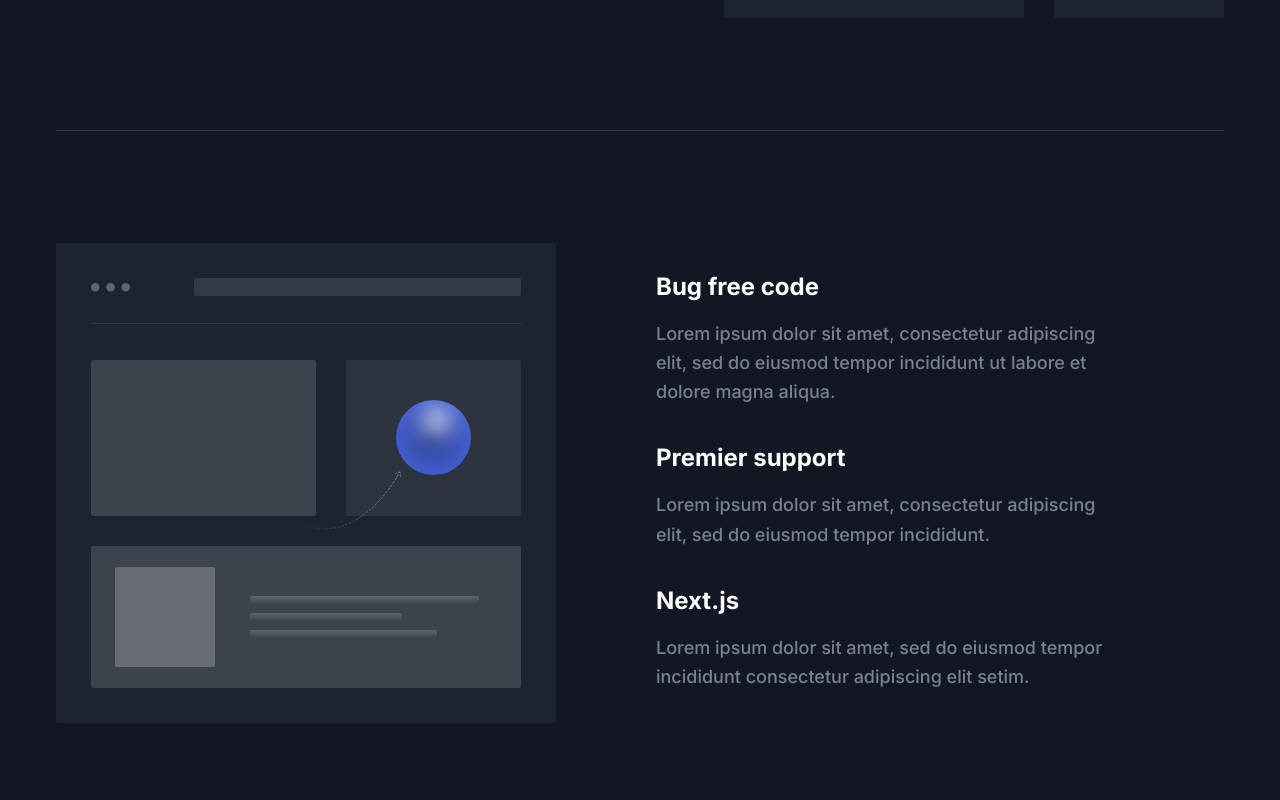
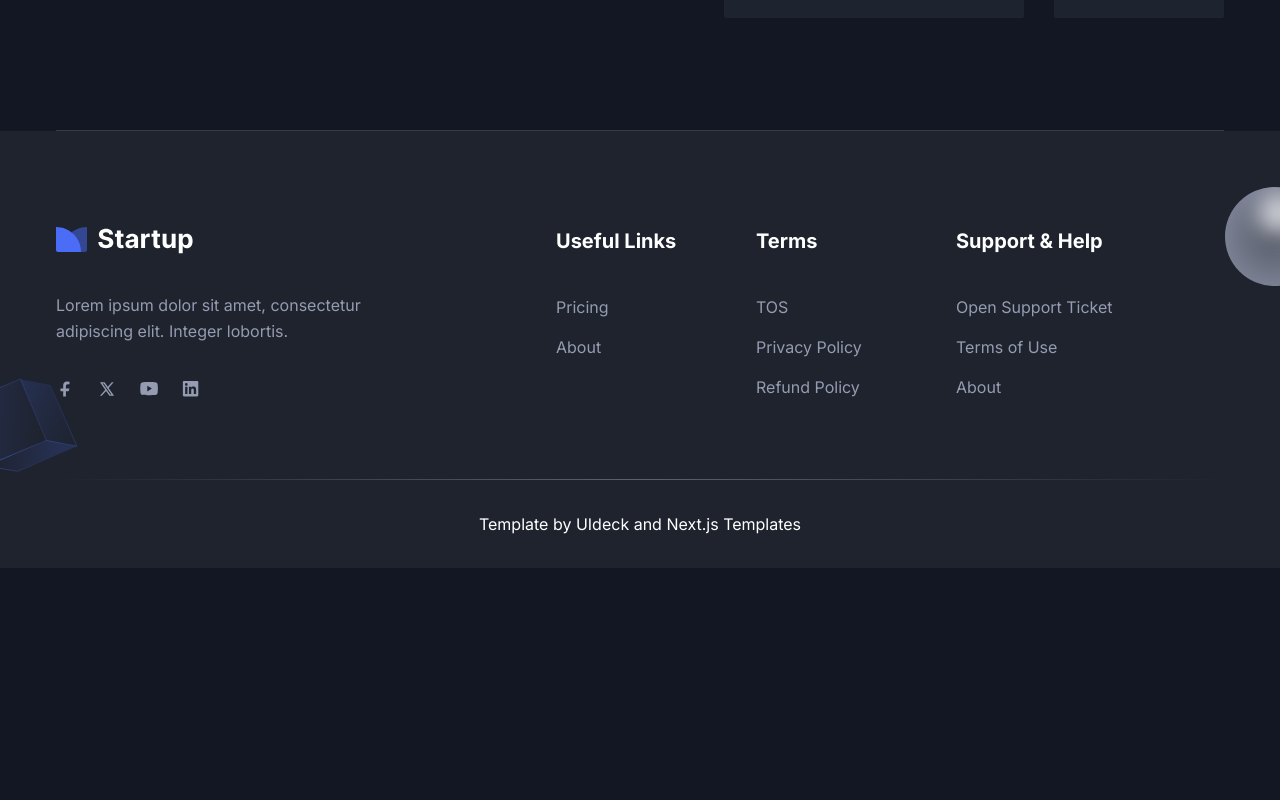
Before and after one commit to d33sf0m33/company-landing, a Next.js app: page /about in a window 1280 px wide. Shown: the part 880-1680 px from the top of the page. After the commit the page ends 1448 px from the top, so only its background shows below. Built offline with nearby package versions, Linux system fonts and the light colour scheme.

Commit message:
chore(Другое): Удаление компонента AboutSectionTwo и связанных изображений

```diff
--- a/src/app/about/page.tsx
+++ b/src/app/about/page.tsx
@@ -1,5 +1,4 @@
 import AboutSectionOne from "@/components/About/AboutSectionOne";
-import AboutSectionTwo from "@/components/About/AboutSectionTwo";
 import Breadcrumb from "@/components/Common/Breadcrumb";
 
 import { Metadata } from "next";
@@ -18,7 +17,6 @@
         description="Lorem ipsum dolor sit amet, consectetur adipiscing elit. In varius eros eget sapien consectetur ultrices. Ut quis dapibus libero."
       />
       <AboutSectionOne />
-      <AboutSectionTwo />
     </>
   );
 };
--- a/src/app/page.tsx
+++ b/src/app/page.tsx
@@ -1,5 +1,4 @@
 import AboutSectionOne from "@/components/About/AboutSectionOne";
-import AboutSectionTwo from "@/components/About/AboutSectionTwo";
 import Brands from "@/components/Brands";
 import ScrollUp from "@/components/Common/ScrollUp";
 import Contact from "@/components/Contact";
@@ -23,7 +22,6 @@
       <Features />
       <Brands />
       <AboutSectionOne />
-      <AboutSectionTwo />
       <Testimonials />
       <Pricing />
       <Contact />
--- a/src/components/About/AboutSectionTwo.tsx
+++ /dev/null
@@ -1,64 +0,0 @@
-import Image from "next/image";
-
-const AboutSectionTwo = () => {
-  return (
-    <section className="py-16 md:py-20 lg:py-28">
-      <div className="container">
-        <div className="-mx-4 flex flex-wrap items-center">
-          <div className="w-full px-4 lg:w-1/2">
-            <div
-              className="relative mx-auto mb-12 aspect-25/24 max-w-[500px] text-center lg:m-0"
-              data-wow-delay=".15s"
-            >
-              <Image
-                src="/images/about/about-image-2.svg"
-                alt="about image"
-                fill
-                className="drop-shadow-three dark:hidden dark:drop-shadow-none"
-              />
-              <Image
-                src="/images/about/about-image-2-dark.svg"
-                alt="about image"
-                fill
-                className="hidden drop-shadow-three dark:block dark:drop-shadow-none"
-              />
-            </div>
-          </div>
-          <div className="w-full px-4 lg:w-1/2">
-            <div className="max-w-[470px]">
-              <div className="mb-9">
-                <h3 className="mb-4 text-xl font-bold text-black dark:text-white sm:text-2xl lg:text-xl xl:text-2xl">
-                  Bug free code
-                </h3>
-                <p className="text-base font-medium leading-relaxed text-body-color sm:text-lg sm:leading-relaxed">
-                  Lorem ipsum dolor sit amet, consectetur adipiscing elit, sed
-                  do eiusmod tempor incididunt ut labore et dolore magna aliqua.
-                </p>
-              </div>
-              <div className="mb-9">
-                <h3 className="mb-4 text-xl font-bold text-black dark:text-white sm:text-2xl lg:text-xl xl:text-2xl">
-                  Premier support
-                </h3>
-                <p className="text-base font-medium leading-relaxed text-body-color sm:text-lg sm:leading-relaxed">
-                  Lorem ipsum dolor sit amet, consectetur adipiscing elit, sed
-                  do eiusmod tempor incididunt.
-                </p>
-              </div>
-              <div className="mb-1">
-                <h3 className="mb-4 text-xl font-bold text-black dark:text-white sm:text-2xl lg:text-xl xl:text-2xl">
-                  Next.js
-                </h3>
-                <p className="text-base font-medium leading-relaxed text-body-color sm:text-lg sm:leading-relaxed">
-                  Lorem ipsum dolor sit amet, sed do eiusmod tempor incididunt
-                  consectetur adipiscing elit setim.
-                </p>
-              </div>
-            </div>
-          </div>
-        </div>
-      </div>
-    </section>
-  );
-};
-
-export default AboutSectionTwo;
```
Also changed, not shown: public/images/about/about-image-2-dark.svg (deleted), public/images/about/about-image-2.svg (deleted).
